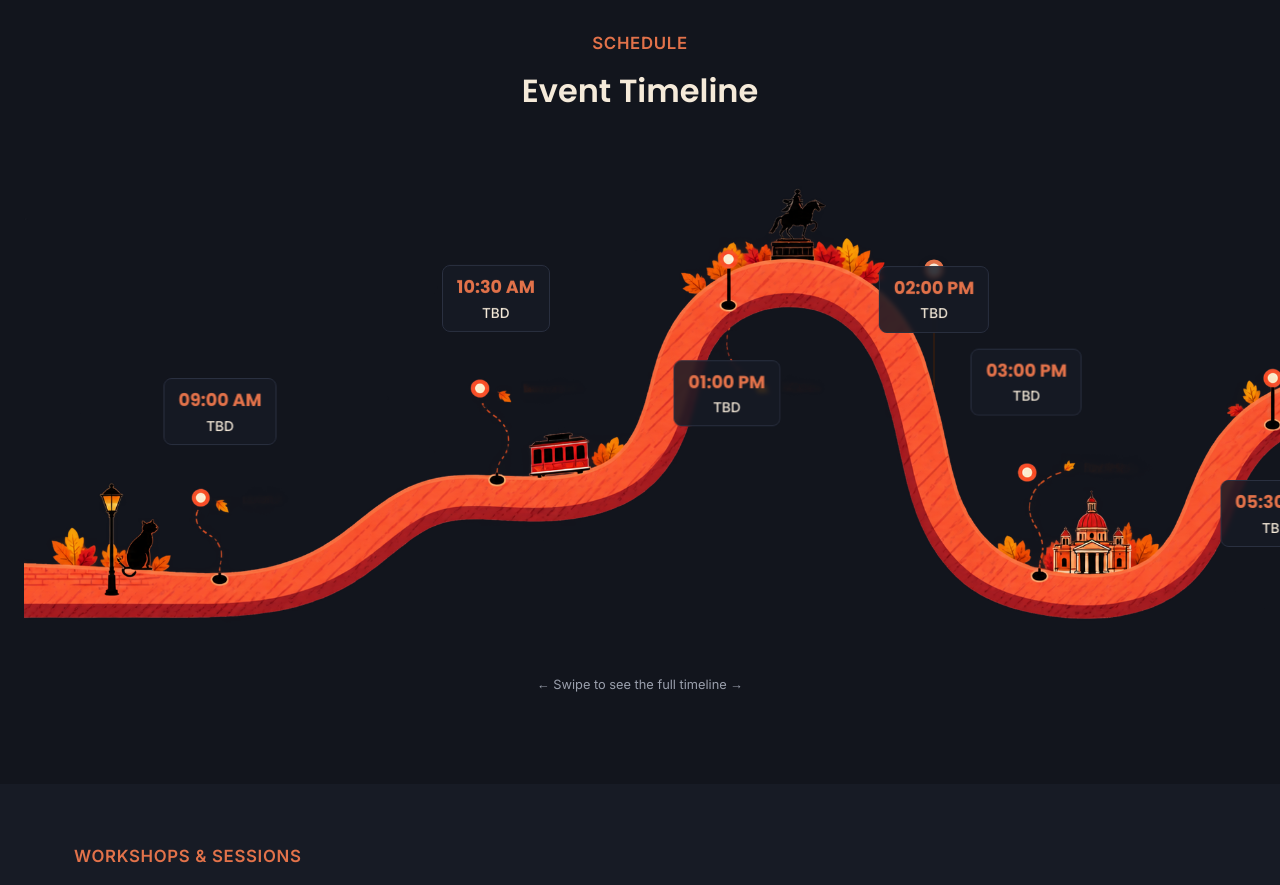
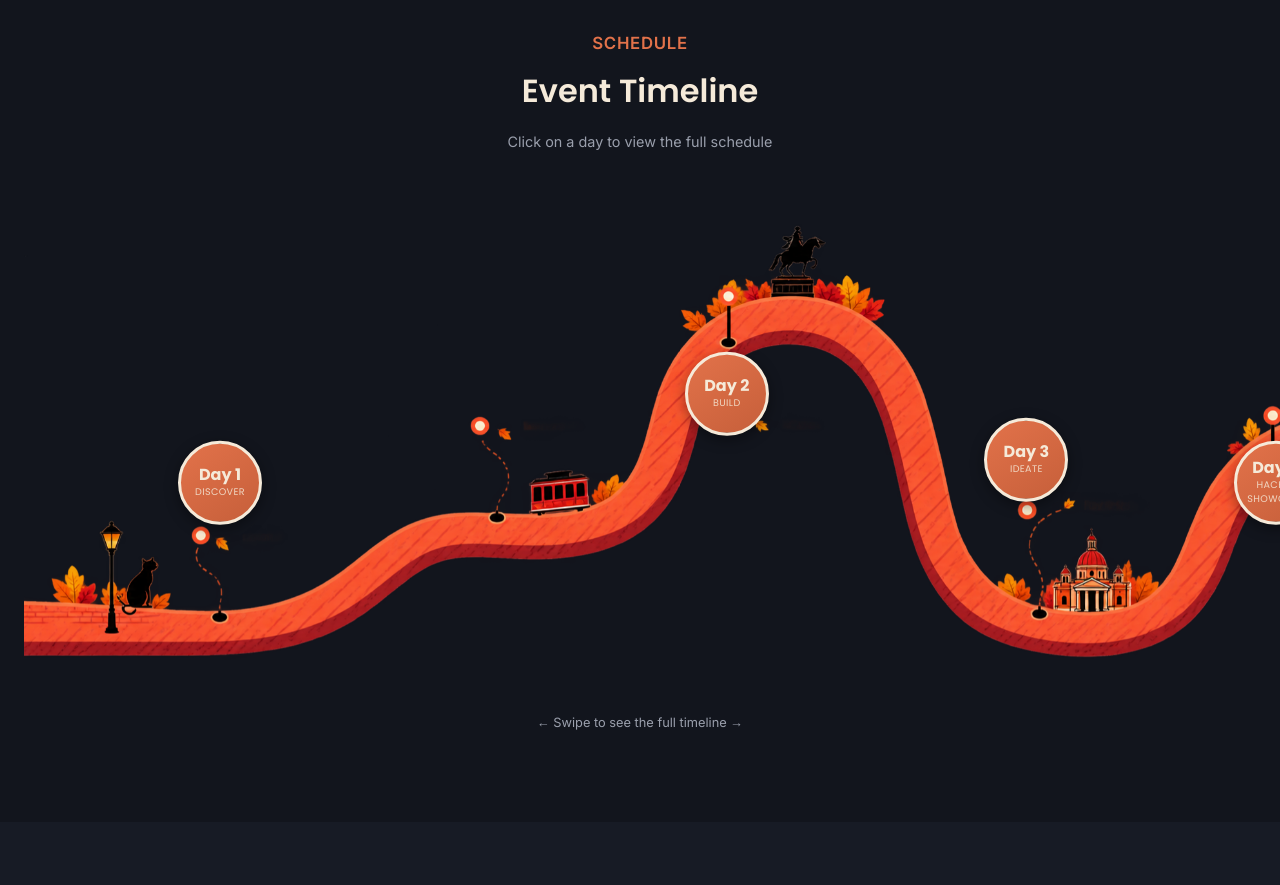
Before and after one commit to saumyabaranwal/qiskitfallfest26, a React (Vite) app in the folder qiskitfallfest26/: page / in a window 1280 px wide. Shown: the part 1260-2145 px from the top of the page. Built offline with nearby package versions, Linux system fonts and the light colour scheme.

Commit message:
added schedule and dates

```diff
--- a/qiskitfallfest26/src/components/Schedule.css
+++ b/qiskitfallfest26/src/components/Schedule.css
@@ -8,9 +8,12 @@
   margin: 0 auto 40px;
 }
 
-/* Horizontally scrollable, full-bleed (not constrained by .container's
-   max-width) so it can display at native size on large screens and
-   only scroll where the viewport genuinely can't fit it. */
+.schedule-tagline {
+  margin-top: 10px;
+  font-size: 0.9rem;
+  color: var(--color-text-muted);
+}
+
 .road-scroll {
   width: 100%;
   overflow-x: auto;
@@ -44,77 +47,62 @@
   pointer-events: none;
 }
 
-/* Custom-drawn 6th marker, matching the artwork's own pin style */
-.road-pin {
-  position: absolute;
-  display: flex;
-  flex-direction: column;
-  align-items: center;
-  transform: translate(-50%, -100%);
-  z-index: 2;
-}
-
-.road-pin-stick {
-  width: 2px;
-  background-color: #2b1a12;
-  order: 2;
-}
-
-.road-pin-ring {
-  width: 20px;
-  height: 20px;
-  border-radius: 50%;
-  background-color: var(--color-cream);
-  border: 4px solid var(--color-accent);
-  order: 1;
-  box-shadow: 0 2px 6px rgba(0, 0, 0, 0.35);
-}
-
-/* Labels */
-.road-label {
+.road-day {
   position: absolute;
   transform: translate(-50%, -50%);
-  scroll-snap-align: center;
-  display: flex;
-  flex-direction: column;
-  align-items: center;
-  gap: 2px;
-  text-align: center;
-  background-color: rgba(23, 27, 37, 0.85);
-  border: 1px solid var(--color-border);
-  border-radius: 8px;
-  padding: 8px 14px;
-  white-space: nowrap;
-  backdrop-filter: blur(2px);
-  z-index: 3;
-
+  z-index: 4;
   opacity: 0;
   transition: opacity 0.5s ease, transform 0.5s ease;
 }
 
-.road-label-above {
-  transform: translate(-50%, -100%);
-}
-
-.road-label-below {
-  transform: translate(-50%, 0%);
-}
-
-.road-label-visible {
+.road-day-visible {
   opacity: 1;
 }
 
-.road-time {
+.road-day-badge {
+  appearance: none;
+  -webkit-appearance: none;
+  display: flex;
+  flex-direction: column;
+  align-items: center;
+  justify-content: center;
+  width: 84px;
+  height: 84px;
+  border-radius: 50%;
+  background: linear-gradient(145deg, var(--color-accent), var(--color-accent-dark));
+  border: 3px solid var(--color-cream);
+  box-shadow: 0 4px 14px rgba(0, 0, 0, 0.4);
+  cursor: pointer;
+  color: var(--color-cream);
   font-family: var(--font-display);
-  font-size: 1.1rem;
-  font-weight: 700;
-  color: var(--color-accent);
+  animation: road-day-float 3.2s ease-in-out infinite;
+  transition: width 0.2s ease, height 0.2s ease, box-shadow 0.2s ease;
 }
 
-.road-title {
-  font-size: 0.85rem;
-  font-weight: 500;
-  color: var(--color-cream);
+.road-day-badge:hover,
+.road-day-badge:focus-visible {
+  width: 92px;
+  height: 92px;
+  box-shadow: 0 6px 20px rgba(0, 0, 0, 0.5);
+}
+
+.road-day-label {
+  font-weight: 700;
+  font-size: 1rem;
+  line-height: 1;
+}
+
+.road-day-theme {
+  font-size: 0.6rem;
+  text-transform: uppercase;
+  letter-spacing: 0.04em;
+  opacity: 0.85;
+  margin-top: 2px;
+}
+
+@keyframes road-day-float {
+  0%, 100% { transform: translateY(0); }
+  50%      { transform: translateY(-8px); }
 }
 
 .road-scroll-hint {
@@ -124,59 +112,203 @@
   color: var(--color-text-muted);
   margin-top: 4px;
 }
-.road-label-above.road-label-visible {
-  animation: road-float-above 3.2s ease-in-out infinite;
+
+/* ---- Lightbox modal (portaled to document.body, never clipped) ---- */
+
+.schedule-modal-overlay {
+  position: fixed;
+  inset: 0;
+  z-index: 1000;
+  display: flex;
+  align-items: center;
+  justify-content: center;
+  padding: 24px;
+  background: rgba(10, 8, 6, 0.62);
+  backdrop-filter: blur(3px);
+  animation: schedule-modal-fade 0.2s ease;
 }
 
-.road-label-below.road-label-visible {
-  animation: road-float-below 3.2s ease-in-out infinite;
+.schedule-modal {
+  width: min(420px, 100%);
+  max-height: min(78vh, 560px);
+  display: flex;
+  flex-direction: column;
+  background: rgba(23, 27, 37, 0.98);
+  border: 1px solid var(--color-border);
+  border-radius: 14px;
+  box-shadow: 0 20px 60px rgba(0, 0, 0, 0.55);
+  overflow: hidden;
+  animation: schedule-modal-pop 0.22s ease;
 }
 
-@keyframes road-float-above {
-  0%, 100% { transform: translate(-50%, -100%) translateY(0); }
-  50%      { transform: translate(-50%, -100%) translateY(-7px); }
+.schedule-modal-head {
+  display: flex;
+  align-items: flex-start;
+  justify-content: space-between;
+  gap: 12px;
+  padding: 16px 18px 12px;
+  border-bottom: 1px solid var(--color-border);
+  flex-shrink: 0;
 }
 
-@keyframes road-float-below {
-  0%, 100% { transform: translate(-50%, 0%) translateY(0); }
-  50%      { transform: translate(-50%, 0%) translateY(7px); }
+.schedule-modal-title {
+  display: flex;
+  flex-direction: column;
+  gap: 4px;
+  font-family: var(--font-display);
+  font-size: 1.05rem;
+  font-weight: 700;
+  color: var(--color-accent);
 }
+
+.schedule-modal-theme {
+  font-size: 0.65rem;
+  text-transform: uppercase;
+  letter-spacing: 0.05em;
+  color: var(--color-text-muted);
+  font-weight: 600;
+}
+
+.schedule-modal-close {
+  background: none;
+  border: none;
+  color: var(--color-text-muted);
+  font-size: 1.6rem;
+  line-height: 1;
+  cursor: pointer;
+  padding: 0 4px;
+  flex-shrink: 0;
+}
+
+.schedule-modal-sessions {
+  list-style: none;
+  margin: 0;
+  padding: 14px 18px 18px;
+  display: flex;
+  flex-direction: column;
+  gap: 12px;
+  overflow-y: auto;
+}
+
+.schedule-modal-session {
+  display: flex;
+  flex-direction: column;
+  gap: 2px;
+}
+
+.schedule-modal-time {
+  font-size: 0.72rem;
+  color: var(--color-accent);
+  font-weight: 600;
+}
+
+.schedule-modal-session-title {
+  font-size: 0.92rem;
+  color: var(--color-cream);
+  line-height: 1.3;
+}
+
+@keyframes schedule-modal-fade {
+  from { opacity: 0; }
+  to   { opacity: 1; }
+}
+
+@keyframes schedule-modal-pop {
+  from { opacity: 0; transform: scale(0.94) translateY(6px); }
+  to   { opacity: 1; transform: scale(1) translateY(0); }
+}
+
 @media (prefers-reduced-motion: reduce) {
-  .road-label {
+  .road-day {
     transition: none !important;
     opacity: 1 !important;
   }
-
-  .road-label-above.road-label-visible,
-  .road-label-below.road-label-visible {
+  .road-day-badge {
     animation: none !important;
-    transform: translate(-50%, -100%);
+  }
+  .schedule-modal-overlay,
+  .schedule-modal {
+    animation: none !important;
   }
 }
 
-/* Below this width the 1400px illustration no longer fits — switch to
-   horizontal-scroll mode and show the swipe hint. Above it, the
-   container/section padding naturally centers and contains it. */
+/* ---- Responsive: road timeline ---- */
+
 @media (max-width: 1440px) {
   .road-scroll-hint {
     display: block;
   }
 }
 
-@media (max-width: 600px) {
+@media (max-width: 1024px) {
   .road-wrap {
-    width: 1000px;
+    width: 1150px;
   }
+}
 
-  .road-label {
-    padding: 6px 10px;
+@media (max-width: 768px) {
+  .schedule {
+    padding: 60px 0;
   }
+  .road-wrap {
+    width: 950px;
+  }
+  .road-day-badge {
+    width: 68px;
+    height: 68px;
+  }
+  .road-day-badge:hover,
+  .road-day-badge:focus-visible {
+    width: 74px;
+    height: 74px;
+  }
+  .road-day-label {
+    font-size: 0.85rem;
+  }
+  .road-day-theme {
+    font-size: 0.52rem;
+  }
+}
 
-  .road-time {
-    font-size: 0.95rem;
+@media (max-width: 480px) {
+  .road-wrap {
+    width: 760px;
   }
-
-  .road-title {
+  .road-day-badge {
+    width: 58px;
+    height: 58px;
+    border-width: 2px;
+  }
+  .road-day-badge:hover,
+  .road-day-badge:focus-visible {
+    width: 64px;
+    height: 64px;
+  }
+  .road-day-label {
     font-size: 0.75rem;
   }
+  .road-day-theme {
+    font-size: 0.46rem;
+  }
+.schedule-modal-overlay {
+  padding: 16px;
+  align-items: center;   /* was flex-end */
 }
+.schedule-modal {
+  width: 100%;
+  max-height: 72vh;
+  border-radius: 14px;   /* was 14px 14px 0 0 — square-bottom only made sense for a bottom sheet */
+  animation: schedule-modal-pop 0.22s ease;  /* reuse the same pop-in as desktop, instead of slide-up */
+}
+  .schedule-modal-head {
+    padding: 14px 16px 10px;
+  }
+  .schedule-modal-sessions {
+    padding: 12px 16px 16px;
+  }
+}
+
+@keyframes schedule-modal-slide-up {
+  from { opacity: 0; transform: translateY(24px); }
+  to   { opacity: 1; transform: translateY(0); }
+}
--- a/qiskitfallfest26/src/components/Schedule.jsx
+++ b/qiskitfallfest26/src/components/Schedule.jsx
@@ -1,25 +1,76 @@
-import { useEffect, useRef, useState } from 'react'
+import { useEffect, useRef, useState, useCallback } from 'react'
+import { createPortal } from 'react-dom'
 import roadImg from '../assets/road-timeline.png'
 import './Schedule.css'
 
-// Positions read off the actual artwork (percentages of image width/height).
-// "ring" = the little marker ring already drawn on the road in the image.
-// "label" = where our text should sit relative to that ring, since some
-// markers (statue, ship) have artwork sitting above the ring already.
-const MARKERS = [
-  { x: 14.0, labelY: 58, side: 'above', custom: false },
-  { x: 33.7, labelY: 34, side: 'above', custom: false },
-  { x: 50.2, labelY: 39, side: 'below', custom: false },
-  { x: 65.0, labelY: 35, side: 'above', custom: true, baseY: 60.7, ringY: 45.7 },
-  { x: 71.6, labelY: 53, side: 'above', custom: false },
-  { x: 89.4, labelY: 64, side: 'below', custom: false },
+const DAY_MARKERS = [
+  { x: 14, y: 58 },
+  { x: 50.2, y: 39 },
+  { x: 71.6, y: 53 },
+  { x: 89.4, y: 58 },
 ]
+
+function DayModal({ day, onClose }) {
+  useEffect(() => {
+    if (!day) return // <-- guard: don't touch body scroll when nothing's open
+
+    const onKey = (e) => {
+      if (e.key === 'Escape') onClose()
+    }
+    document.addEventListener('keydown', onKey)
+    const prevOverflow = document.body.style.overflow
+    document.body.style.overflow = 'hidden'
+    return () => {
+      document.removeEventListener('keydown', onKey)
+      document.body.style.overflow = prevOverflow
+    }
+  }, [day, onClose])
+
+  if (!day) return null
+
+  return createPortal(
+    <div className="schedule-modal-overlay" onClick={onClose}>
+      <div
+        className="schedule-modal"
+        role="dialog"
+        aria-modal="true"
+        aria-label={`${day.label} schedule`}
+        onClick={(e) => e.stopPropagation()}
+      >
+        <div className="schedule-modal-head">
+          <span className="schedule-modal-title">
+            {day.label} · {day.date}
+            {day.theme && <span className="schedule-modal-theme">{day.theme}</span>}
+          </span>
+          <button
+            type="button"
+            className="schedule-modal-close"
+            onClick={onClose}
+            aria-label="Close"
+          >
+            ×
+          </button>
+        </div>
+        <ul className="schedule-modal-sessions">
+          {day.sessions.map((s) => (
+            <li key={s.time + s.title} className="schedule-modal-session">
+              <span className="schedule-modal-time">{s.time}</span>
+              <span className="schedule-modal-session-title">{s.title}</span>
+            </li>
+          ))}
+        </ul>
+      </div>
+    </div>,
+    document.body
+  )
+}
 
 function Schedule({ data }) {
   const sectionRef = useRef(null)
   const [visible, setVisible] = useState(false)
+  const [openDay, setOpenDay] = useState(null)
 
-  const slots = data.slots || []
+  const days = data.days || []
 
   useEffect(() => {
     const el = sectionRef.current
@@ -39,12 +90,16 @@ function Schedule({ data }) {
     return () => observer.disconnect()
   }, [])
 
+  const closeModal = useCallback(() => setOpenDay(null), [])
+  const activeDay = days.find((d) => d.id === openDay) || null
+
   return (
     <section id="schedule" className="schedule" ref={sectionRef}>
       <div className="container">
         <div className="schedule-header">
           <p className="section-eyebrow">{data.eyebrow}</p>
           <h2 className="section-heading">{data.heading}</h2>
+          <p className="schedule-tagline">Click on a day to view the full schedule</p>
         </div>
       </div>
 
@@ -52,37 +107,26 @@ function Schedule({ data }) {
         <div className="road-wrap">
           <img src={roadImg} alt="Event schedule road illustration" className="road-img" />
 
-          {slots.map((slot, i) => {
-            const marker = MARKERS[i]
-            if (!marker) return null
+          {days.map((day, i) => {
+            const pos = DAY_MARKERS[i]
+            if (!pos) return null
 
             return (
-              <div key={slot.time}>
-                {marker.custom && (
-                  <div
-                    className="road-pin"
-                    style={{ left: `${marker.x}%`, top: `${marker.ringY}%` }}
-                  >
-                    <span
-                      className="road-pin-stick"
-                      style={{ height: `${(marker.baseY - marker.ringY) * 7.24}px` }}
-                    />
-                    <span className="road-pin-ring" />
-                  </div>
-                )}
-
-                <div
-                  className={`road-label road-label-${marker.side} ${visible ? 'road-label-visible' : ''}`}
-                  style={{
-                    left: `${marker.x}%`,
-                    top: `${marker.labelY}%`,
-                    transitionDelay: `${i * 120}ms`,
-                    animationDelay: `${i * 280}ms`,
-                  }}
+              <div
+                key={day.id}
+                className={`road-day ${visible ? 'road-day-visible' : ''}`}
+                style={{ left: `${pos.x}%`, top: `${pos.y}%`, transitionDelay: `${i * 120}ms` }}
+              >
+                <button
+                  type="button"
+                  className="road-day-badge"
+                  onClick={() => setOpenDay(day.id)}
+                  aria-haspopup="dialog"
+                  aria-expanded={openDay === day.id}
                 >
-                  <span className="road-time">{slot.time}</span>
-                  <span className="road-title">{slot.title}</span>
-                </div>
+                  <span className="road-day-label">{day.label}</span>
+                  {day.theme && <span className="road-day-theme">{day.theme}</span>}
+                </button>
               </div>
             )
           })}
@@ -90,6 +134,8 @@ function Schedule({ data }) {
       </div>
 
       <p className="road-scroll-hint">← Swipe to see the full timeline →</p>
+
+      <DayModal day={activeDay} onClose={closeModal} />
     </section>
   )
 }
--- a/qiskitfallfest26/src/data/eventData.json
+++ b/qiskitfallfest26/src/data/eventData.json
@@ -29,17 +29,70 @@
     { "icon": "ticket", "label": "Entry", "value": "Free (Registration Mandatory)" }
   ],
   "schedule": {
-    "eyebrow": "SCHEDULE",
-    "heading": "Event Timeline",
-    "slots": [
-      { "time": "09:00 AM", "title": "TBD" },
-      { "time": "10:30 AM", "title": "TBD" },
-      { "time": "01:00 PM", "title": "TBD" },
-      { "time": "02:00 PM", "title": "TBD" },
-      { "time": "03:00 PM", "title": "TBD" },
-      { "time": "05:30 PM", "title": "TBD" }
-    ]
-  },
+  "eyebrow": "SCHEDULE",
+  "heading": "Event Timeline",
+  "days": [
+    {
+      "id": "day1",
+      "label": "Day 1",
+      "date": "23 Oct",
+      "theme": "Discover",
+      "sessions": [
+        { "time": "10:00 AM", "title": "Registration & Networking" },
+        { "time": "10:30 AM", "title": "Opening Session" },
+        { "time": "11:00 AM", "title": "From Bits to Qubits — Speaker Session" },
+        { "time": "12:15 PM", "title": "Beginner Qiskit Workshop" },
+        { "time": "2:15 PM", "title": "Build → Break Lab" },
+        { "time": "3:30 PM", "title": "Quantum Challenge & Day 1 Wrap-up" }
+      ]
+    },
+    {
+      "id": "day2",
+      "label": "Day 2",
+      "date": "24 Oct",
+      "theme": "Build",
+      "sessions": [
+        { "time": "10:00 AM", "title": "Quantum Recap" },
+        { "time": "10:20 AM", "title": "Intermediate Qiskit" },
+        { "time": "11:45 AM", "title": "Quantum Algorithms" },
+        { "time": "1:45 PM", "title": "Guided Mini-Project" },
+        { "time": "3:30 PM", "title": "Quantum Hackathon Introduction" }
+      ]
+    },
+    {
+      "id": "day3",
+      "label": "Day 3",
+      "date": "25 Oct",
+      "theme": "Ideate",
+      "sessions": [
+        { "time": "10:00 AM", "title": "Mini-Project Build & Experiment" },
+        { "time": "11:45 AM", "title": "Mini-Project Extension Challenge" },
+        { "time": "1:45 PM", "title": "Hackathon Kickoff" },
+        { "time": "2:15 PM", "title": "Ideation & Brainstorming" },
+        { "time": "4:00 PM", "title": "Idea Development & Mentoring" },
+        { "time": "5:30 PM", "title": "Idea Submission & Iteration" },
+        { "time": "6:30 PM", "title": "Hackathon — Initial Build" }
+      ]
+    },
+    {
+      "id": "day4",
+      "label": "Day 4",
+      "date": "26 Oct",
+      "theme": "Hack & Showcase",
+      "sessions": [
+        { "time": "10:00 AM", "title": "Open Hackathon Build" },
+        { "time": "1:30 PM", "title": "Progress Checkpoint" },
+        { "time": "2:00 PM", "title": "Final Build & Refinement" },
+        { "time": "3:15 PM", "title": "Quantum Arena — Finalization" },
+        { "time": "5:00 PM", "title": "Final Submission Deadline" },
+        { "time": "5:00 PM", "title": "Quantum Arena Review" },
+        { "time": "5:30 PM", "title": "Featured Quantum Showcase" },
+        { "time": "6:30 PM", "title": "Final Evaluation & Recognition" },
+        { "time": "6:45 PM", "title": "Certificate Distribution & Closing" }
+      ]
+    }
+  ]
+},
   "workshops": {
     "eyebrow": "WORKSHOPS & SESSIONS",
     "heading": "Workshops You Can't Miss",
```
